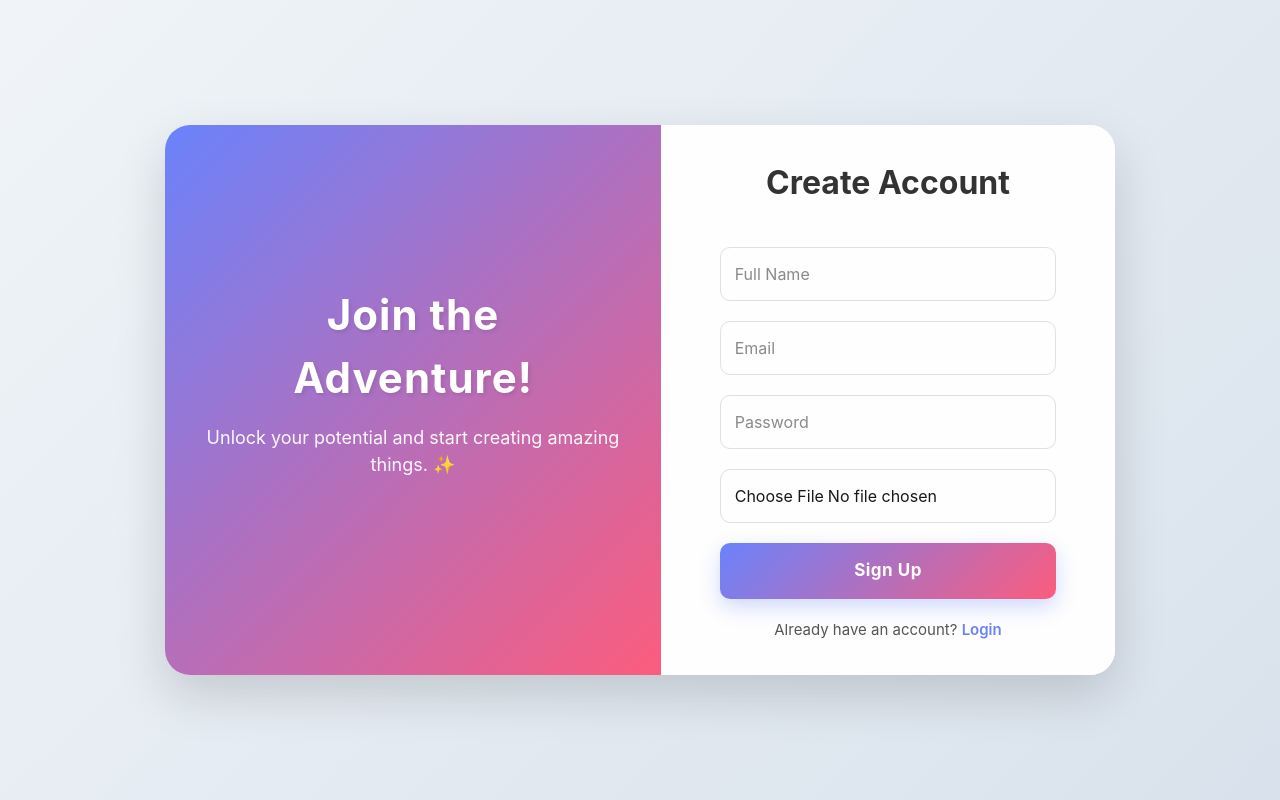
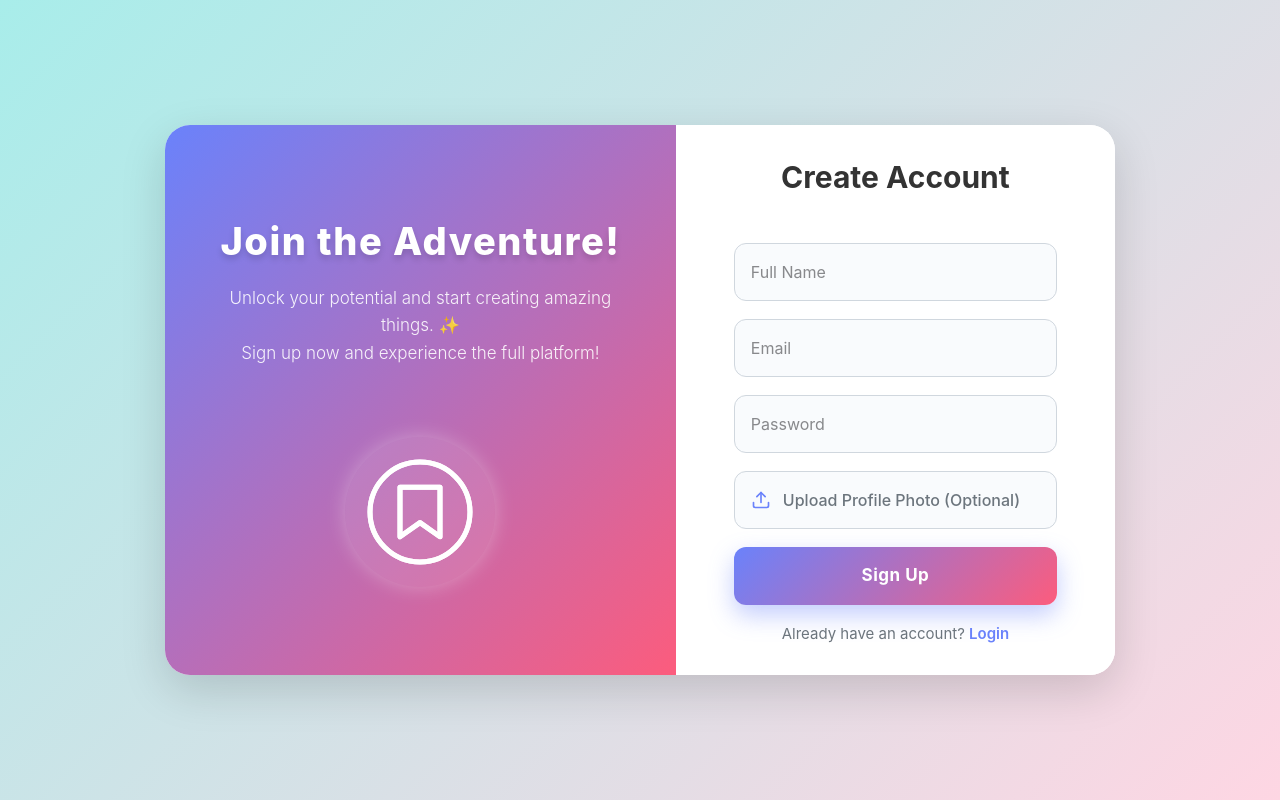
Before and after one commit to Code-Cubed/Imaginara, a React (Vite) app in the folder frontend/imaginara/: page /signup in a window 1280 px wide. Built offline with nearby package versions, Linux system fonts and the light colour scheme; no server answers.

Commit message:
Frontend Functionality

```diff
--- a/frontend/imaginara/src/pages/Auth/Login.jsx
+++ b/frontend/imaginara/src/pages/Auth/Login.jsx
@@ -127,22 +127,27 @@ const Login = ({ onLogin }) => {
 
 const styles = {
   container: {
+    position: "relative",
     display: "flex",
     justifyContent: "center",
     alignItems: "center",
     minHeight: "100vh",
-    background: "linear-gradient(135deg, #f0f4f8 0%, #d9e2ec 100%)",
+    overflow: "hidden",
     fontFamily: "'Inter', sans-serif",
-    overflow: "hidden",
     padding: "20px",
+    background: "linear-gradient(135deg, #a8edea 0%, #fed6e3 100%)",
+    animation: "gradientShift 10s ease infinite",
   },
+
+
   card: {
     display: "flex",
     borderRadius: "25px",
     overflow: "hidden",
-    boxShadow: "0 20px 50px rgba(0,0,0,0.15)",
-    backgroundColor: "#ffffff",
-    transition: "transform 0.3s ease-in-out",
+    backdropFilter: "blur(10px)",
+    boxShadow: "0 15px 45px rgba(0,0,0,0.15)",
+    background: "rgba(255, 255, 255, 0.85)",
+    transition: "transform 0.4s ease, box-shadow 0.4s ease",
   },
   leftSection: {
     flex: 1.2,
--- a/frontend/imaginara/src/pages/Auth/SignUp.jsx
+++ b/frontend/imaginara/src/pages/Auth/SignUp.jsx
@@ -8,29 +8,16 @@ const SignUp = ({ onSignUp }) => {
   const [loading, setLoading] = useState(false);
   const [error, setError] = useState("");
   const [avatar, setAvatar] = useState(null);
-  // Re-creating the float animation for consistency
+  const [isMobile, setIsMobile] = useState(window.innerWidth < 768);
+
+  // NEW STATE for hover effect
+  const [isFileInputHover, setIsFileInputHover] = useState(false);
+
   useEffect(() => {
-    let styleSheet = document.styleSheets[0];
-    if (!styleSheet) {
-      const style = document.createElement("style");
-      document.head.appendChild(style);
-      styleSheet = style.sheet;
-    }
+    const handleResize = () => setIsMobile(window.innerWidth < 768);
+    window.addEventListener("resize", handleResize);
 
-    const keyframes = `
-      @keyframes float {
-        0% { transform: translateY(0px); }
-        50% { transform: translateY(-10px); }
-        100% { transform: translateY(0px); }
-      }
-    `;
-    try {
-      if (!Array.from(styleSheet.cssRules).some(rule => rule.name === 'float')) {
-        styleSheet.insertRule(keyframes, styleSheet.cssRules.length);
-      }
-    } catch (err) {
-      console.warn("Animation rule already exists or cannot be inserted:", err);
-    }
+    return () => window.removeEventListener("resize", handleResize);
   }, []);
 
   const handleChange = (e) => setForm({ ...form, [e.target.name]: e.target.value });
@@ -62,17 +49,44 @@ const handleSignUp = async (e) => {
     }
   };
 
+  // --- Responsive Styling Logic ---
+  const getResponsiveStyle = (desktop, mobile) => (isMobile ? mobile : desktop);
+  const cardStyle = { ...styles.card, flexDirection: getResponsiveStyle("row", "column"), width: getResponsiveStyle("950px", "90%"), height: getResponsiveStyle("550px", "auto"), maxHeight: "90vh", overflowY: isMobile ? "auto" : "hidden" };
+  const leftSectionStyle = { ...styles.leftSection, display: getResponsiveStyle("flex", "none") };
+  const rightSectionStyle = { ...styles.rightSection, flex: getResponsiveStyle(1, "unset"), padding: getResponsiveStyle("40px", "30px 20px") };
+  const formStyle = { ...styles.form, width: getResponsiveStyle("90%", "100%") };
+
+  // Conditional Style for the File Input Container
+  const fileInputContainerStyle = {
+    ...styles.fileInputContainer,
+    // Apply different styles if hovering
+    ...(isFileInputHover && styles.fileInputContainerHover),
+  };
+
+
   return (
     <div style={styles.container}>
-      <div style={styles.card}>
-        <div style={styles.leftSection}>
+      <div style={cardStyle}>
+        {/* Aesthetic Left Section (Hidden on Mobile) */}
+        <div style={leftSectionStyle}>
           <h1 style={styles.brand}>Join the Adventure!</h1>
-          <p style={styles.tagline}>Unlock your potential and start creating amazing things. ✨</p>
-
+          <p style={styles.tagline}>
+            Unlock your potential and start creating amazing things. ✨
+            <br />
+            Sign up now and experience the full platform!
+          </p>
+          <div style={styles.illustrationPlaceholder}>
+            <svg style={styles.svgIcon} viewBox="0 0 24 24" fill="none" stroke="currentColor" strokeWidth="1.5" strokeLinecap="round" strokeLinejoin="round">
+                <path d="M12 2C6.48 2 2 6.48 2 12s4.48 10 10 10 10-4.48 10-10S17.52 2 12 2zM16 16.94l-4-2.81-4 2.81V7.06h8v9.88z"/>
+                <circle cx="12" cy="12" r="10"></circle>
+                <path d="M16 16.94l-4-2.81-4 2.81V7.06h8z"></path>
+            </svg>
+          </div>
         </div>
 
-        <div style={styles.rightSection}>
-          <form onSubmit={handleSignUp} style={styles.form}>
+        {/* Form Right Section */}
+        <div style={rightSectionStyle}>
+          <form onSubmit={handleSignUp} style={formStyle}>
             <h2 style={styles.title}>Create Account</h2>
             <input
               type="text"
@@ -101,13 +115,34 @@ const handleSignUp = async (e) => {
               required
               style={styles.input}
             />
+
+            {/* --- REVISED Custom File Input with Hover Effect --- */}
+            <div
+              style={fileInputContainerStyle}
+              onMouseEnter={() => setIsFileInputHover(true)}
+              onMouseLeave={() => setIsFileInputHover(false)}
+            >
+                {/* Icon for Upload/Camera */}
+                <svg style={{...styles.uploadIcon, ...(isFileInputHover && styles.uploadIconHover)}} viewBox="0 0 24 24" fill="none" stroke="#6a82fb" strokeWidth="2" strokeLinecap="round" strokeLinejoin="round">
+                    <path d="M21 15v4a2 2 0 0 1-2 2H5a2 2 0 0 1-2-2v-4"></path>
+                    <polyline points="17 8 12 3 7 8"></polyline>
+                    <line x1="12" y1="3" x2="12" y2="15"></line>
+                </svg>
+                <label htmlFor="avatar-upload" style={styles.fileInputLabel}>
+                    {avatar
+                        ? `${avatar.name} (Ready to upload)` : "Upload Profile Photo (Optional)"
+                    }
+                </label>
                 <input
+                    id="avatar-upload"
                     type="file"
                     name="avatar"
                     accept="image/*"
                     onChange={handleFileChange}
-  style={styles.input}
+                    style={styles.hiddenInput}
                 />
+            </div>
+
             {error && <p style={styles.error}>{error}</p>}
             <button type="submit" disabled={loading} style={styles.button}>
               {loading ? "Signing Up..." : "Sign Up"}
@@ -126,27 +161,33 @@ const handleSignUp = async (e) => {
 };
 
 
+
+
   const styles = {
   container: {
+    position: "relative",
     display: "flex",
     justifyContent: "center",
     alignItems: "center",
     minHeight: "100vh",
-    background: "linear-gradient(135deg, #f0f4f8 0%, #d9e2ec 100%)",
+    overflow: "hidden",
     fontFamily: "'Inter', sans-serif",
-    overflow: "hidden",
+    padding: "20px",
+    background: "linear-gradient(135deg, #a8edea 0%, #fed6e3 100%)",
+    animation: "gradientShift 10s ease infinite",
   },
+
+
   card: {
     display: "flex",
-    flexDirection: "row",
-    width: "950px",
-    height: "550px",
     borderRadius: "25px",
     overflow: "hidden",
-    boxShadow: "0 20px 50px rgba(0,0,0,0.15)",
-    backgroundColor: "#ffffff",
-    transition: "transform 0.3s ease-in-out",
+    backdropFilter: "blur(10px)",
+    boxShadow: "0 15px 45px rgba(0,0,0,0.15)",
+    background: "rgba(255, 255, 255, 0.85)",
+    transition: "transform 0.4s ease, box-shadow 0.4s ease",
   },
+
   leftSection: {
     flex: 1.2,
     background: "linear-gradient(135deg, #6a82fb 0%, #fc5c7d 100%)",
@@ -159,22 +200,35 @@ const styles = {
     textAlign: "center",
   },
   brand: {
-    fontSize: "42px",
+    fontSize: "38px",
     marginBottom: "15px",
-    fontWeight: "700",
-    letterSpacing: "1px",
-    textShadow: "2px 2px 4px rgba(0,0,0,0.1)",
+    fontWeight: "800",
+    letterSpacing: "1.5px",
+    textShadow: "0 4px 6px rgba(0,0,0,0.15)",
   },
   tagline: {
-    fontSize: "18px",
-    opacity: "0.95",
-    marginBottom: "40px",
-    lineHeight: "1.5",
+    fontSize: "17px",
+    opacity: "0.9",
+    marginBottom: "50px",
+    lineHeight: "1.6",
+    fontWeight: "300",
   },
-  image: {
-    width: "280px",
-    animation: "float 3s ease-in-out infinite",
-    filter: "drop-shadow(5px 5px 10px rgba(0,0,0,0.2))",
+  illustrationPlaceholder: {
+    width: "150px",
+    height: "150px",
+    marginTop: "20px",
+    borderRadius: "50%",
+    backgroundColor: "rgba(255, 255, 255, 0.1)",
+    display: "flex",
+    alignItems: "center",
+    justifyContent: "center",
+    boxShadow: "0 0 20px rgba(255, 255, 255, 0.3)",
+  },
+  svgIcon: {
+    width: "80%",
+    height: "80%",
+    color: "white",
+    strokeWidth: "1",
   },
   rightSection: {
     flex: 1,
@@ -182,32 +236,75 @@ const styles = {
     alignItems: "center",
     justifyContent: "center",
     padding: "40px",
-    backgroundColor: "#fefefe",
+    backgroundColor: "#ffffff",
   },
   form: {
-    width: "90%",
+    width: "100%",
+    maxWidth: "360px",
     display: "flex",
     flexDirection: "column",
-    gap: "20px",
+    gap: "18px",
   },
   title: {
     textAlign: "center",
-    fontSize: "32px",
-    color: "#333",
-    marginBottom: "20px",
+    fontSize: "30px",
+    color: "#333333",
+    marginBottom: "25px",
     fontWeight: "700",
   },
   input: {
-    padding: "14px",
-    borderRadius: "10px",
-    border: "1px solid #e0e0e0",
+    padding: "16px",
+    borderRadius: "12px",
+    border: "1px solid #d0d7de",
     outline: "none",
     fontSize: "16px",
+    backgroundColor: "#f9fbfd",
     transition: "border-color 0.3s ease, box-shadow 0.3s ease",
   },
+  // --- Custom File Input Styles (Revised with Hover) ---
+  fileInputContainer: {
+    display: 'flex',
+    alignItems: 'center',
+    padding: '16px',
+    borderRadius: '12px',
+    border: '1px solid #d0d7de',
+    backgroundColor: '#f9fbfd',
+    cursor: 'pointer',
+    transition: 'border-color 0.3s ease, box-shadow 0.3s ease, background-color 0.3s ease',
+  },
+  // NEW Hover Style
+  fileInputContainerHover: {
+    borderColor: '#6a82fb', // Change border color to primary accent
+    backgroundColor: '#eef4ff', // Light blue background glow
+    boxShadow: '0 0 0 2px rgba(106, 130, 251, 0.3)', // Subtle glow effect
+  },
+  uploadIcon: {
+    width: '20px',
+    height: '20px',
+    marginRight: '12px',
+    verticalAlign: 'middle',
+    transition: 'stroke 0.3s ease',
+  },
+
+  uploadIconHover: {
+      stroke: '#fc5c7d', // Change icon color on hover to the secondary accent
+  },
+  fileInputLabel: {
+    flexGrow: 1,
+    fontSize: '16px',
+    color: '#6c757d',
+    whiteSpace: 'nowrap',
+    overflow: 'hidden',
+    textOverflow: 'ellipsis',
+    fontWeight: '500',
+  },
+  hiddenInput: {
+    display: 'none',
+  },
+
   button: {
-    padding: "15px",
-    borderRadius: "10px",
+    padding: "16px",
+    borderRadius: "12px",
     border: "none",
     background: "linear-gradient(135deg, #6a82fb 0%, #fc5c7d 100%)",
     color: "#fff",
@@ -216,36 +313,25 @@ const styles = {
     fontSize: "17px",
     letterSpacing: "0.5px",
     transition: "all 0.3s ease",
-    boxShadow: "0 8px 20px rgba(106, 130, 251, 0.3)",
-    "&:hover": {
-      transform: "translateY(-3px)",
-      boxShadow: "0 12px 25px rgba(106, 130, 251, 0.4)",
-    },
-    "&:disabled": {
-      opacity: "0.7",
-      cursor: "not-allowed",
-    },
+    boxShadow: "0 10px 25px rgba(106, 130, 251, 0.4)",
   },
   error: {
     color: "#e74c3c",
     textAlign: "center",
-    fontSize: "15px",
-    marginTop: "-10px",
+    fontSize: "14px",
+    fontWeight: "500",
+    marginTop: "-5px",
   },
   text: {
     textAlign: "center",
     fontSize: "15px",
-    color: "#555",
+    color: "#6c757d",
   },
   link: {
     color: "#6a82fb",
     fontWeight: "600",
     textDecoration: "none",
     transition: "color 0.3s ease",
-    "&:hover": {
-      textDecoration: "underline",
-      color: "#fc5c7d",
-    },
   },
 };
 
```
Also changed, not shown: frontend/imaginara/src/pages/Artwork/ArtworkDetail.jsx (+4 -23 lines), frontend/imaginara/src/pages/Landing/Landing.jsx (+14 -42 lines), frontend/imaginara/src/pages/Profile/ProfilePage.jsx (+9 -18 lines), 1 other file (tests, documents, lock files or other folders). Lines whose indentation alone changed are shown as unchanged.
